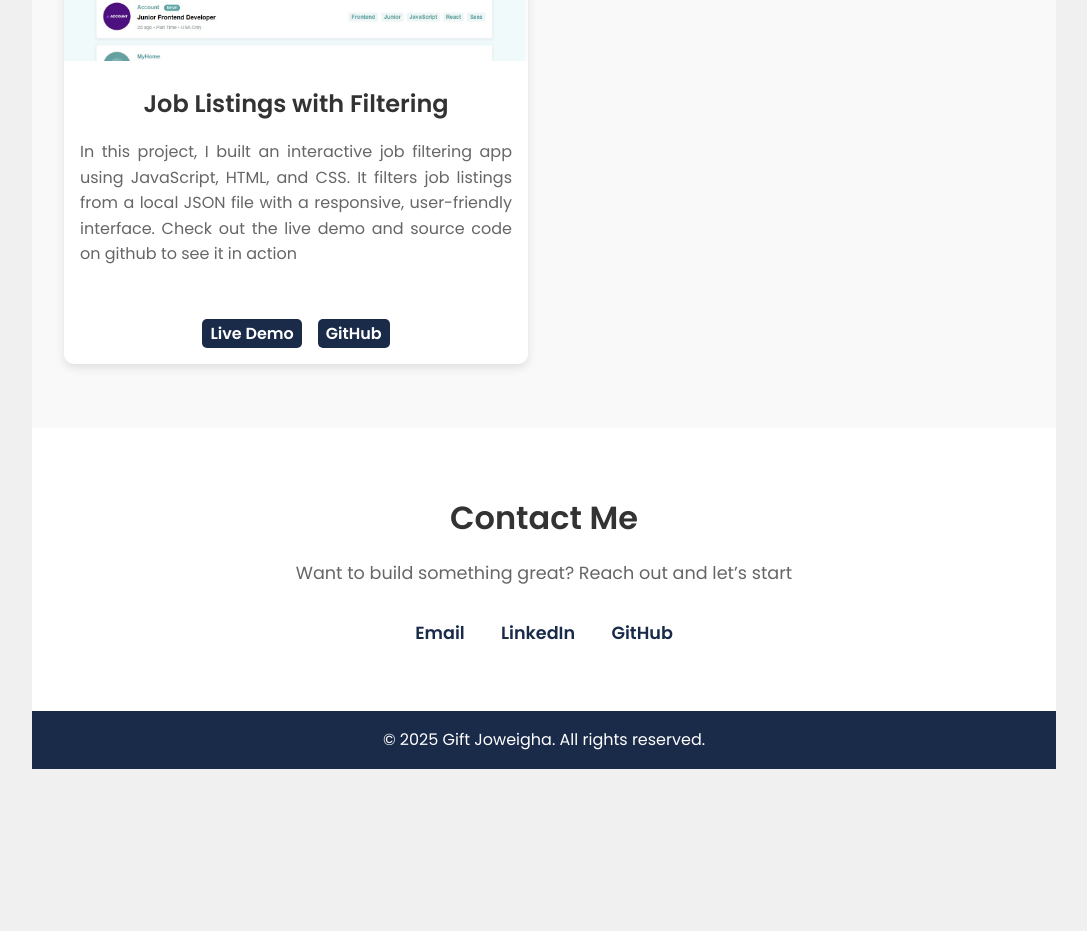
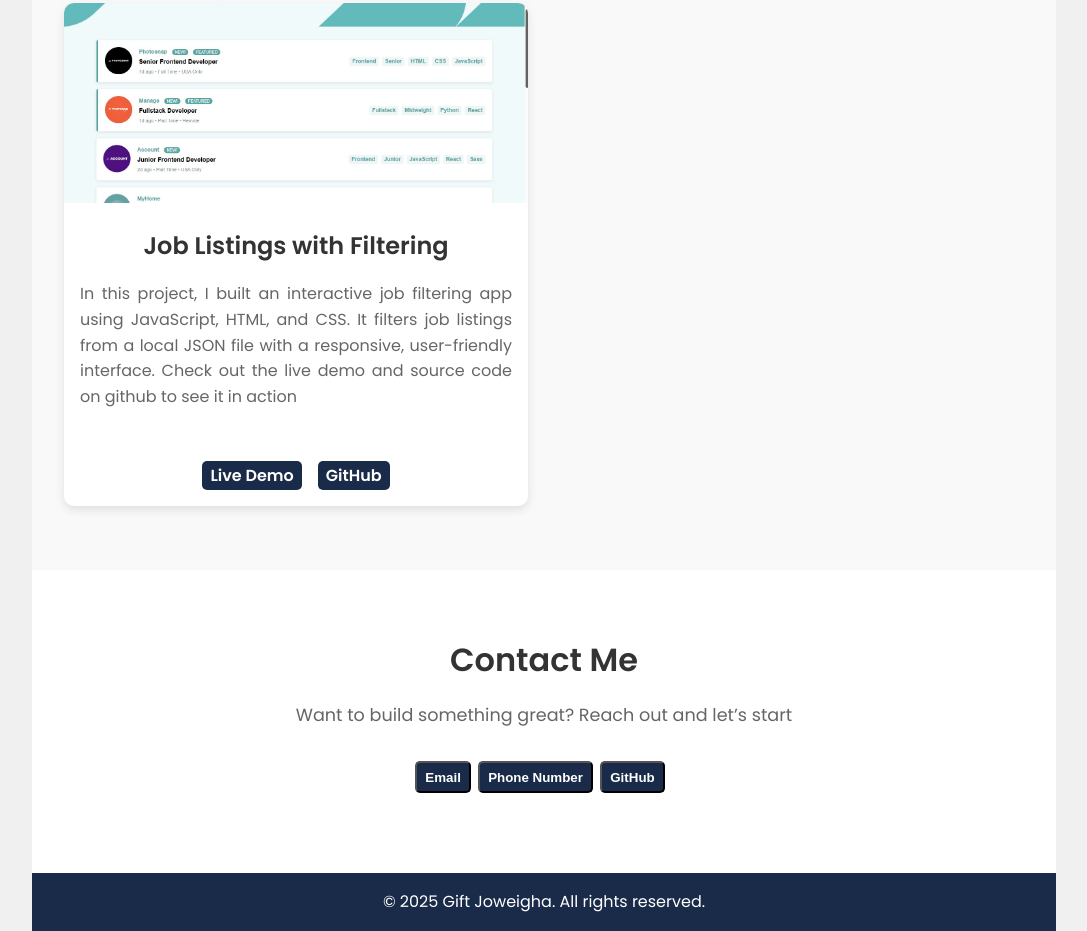
Before and after one commit to Geephted/main_portfolio, a plain HTML site: page index.html in a window 1280 px wide. Shown: the part 1587-2518 px from the top of the page, without its empty margins (96-1183 px from the left). Before the commit the page ends 2356 px from the top, so only its background shows below. Drawn offline with Linux system fonts and the light colour scheme.

Commit message:
portfolio

```diff
--- a/index.html
+++ b/index.html
@@ -28,7 +28,7 @@
         <section id="home" class="hero">
             <div class="hero-content">
                 <h2 class="am">Hi, I'm Gift Joweigha</h2>
-                <p class="center">Front-End Developer | Passionate about creating user-friendly web experiences</p>
+                <p class="center">Front-End Developer | Passionate about crafting responsive and user-friendly websites that deliver exceptional user experiences</p>
                 <a href="#projects" class="cta-button">Explore My Work</a>
             </div>
         </section>
@@ -37,7 +37,10 @@
         <section id="about" class="about">
             <h2>About Me</h2>
             <p class="center">
-                Fresh from a Front-End Development cohort, I’m skilled in HTML, CSS, and JavaScript, diving into tech with enthusiasm. I’m passionate about building responsive, user-friendly websites and eager to deepen my expertise. My goal is to grow through internships and hands-on projects, continuously expanding my knowledge. I’m excited to connect with like-minded developers to share ideas and grow. Explore my projects below to see my skills in action
+            A recent graduate of a Front-End Development cohort with a strong foundation in HTML, CSS, and JavaScript. I'm passionate about crafting responsive and user-friendly websites that deliver exceptional user experiences. I particularly enjoy the creative problem-solving aspect of front-end development, where I can turn design concepts into functional, interactive web solutions.
+            Eager to apply my skills in real-world settings, I'm seeking internships and collaborative projects to further develop my expertise and contribute to innovative work. I'm committed to continuous learning and staying updated with the latest front-end technologies. Connecting with fellow developers is important to me, as I believe that shared knowledge and collaboration lead to greater innovation.
+            Explore my projects below, demonstrating my capabilities. I'm eager to connect with like-minded professionals to explore potential opportunities.
+
             </p>
         </section>
 
@@ -86,9 +89,16 @@
             <p class="centers"> Want to build something great? Reach out and let’s start
             </p>
             <div class="contact-links">
-                <a href="mailto:gift.joweigha@gmail.com">Email</a>
+                <button class="email-btn" onclick="
+                  emailButton();
+                  ">Email</button>
+                <button class="phone-btn" onclick="
+                phoneButton ();
+                ">Phone Number</button>
+                <a href="https://github.com/Geephted?tab=repositories" target="_blank"><button class="git-btn">GitHub</button> </a>
+                <!-- <a href="mailto:gift.joweigha@gmail.com">Email</a>
                 <a href="#" target="_blank">LinkedIn</a>
-                <a href="https://github.com/Geephted?tab=repositories" target="_blank">GitHub</a>
+                <a href="https://github.com/Geephted?tab=repositories" target="_blank">GitHub</a> -->
             </div>
         </section>
 
--- a/script.js
+++ b/script.js
@@ -1,3 +1,18 @@
+// Contact Me
+const emailBtn = (document.querySelector ('.email-btn'));
+const phoneBtn = (document.querySelector('.phone-btn'));
+
+function emailButton() {
+    if (emailBtn.innerHTML === 'Email' ) {emailBtn.innerHTML = 'gift.joweigha@gmail.com' }
+    else {emailBtn.innerHTML = 'Email'}
+};
+
+function phoneButton () {
+    if (phoneBtn.innerHTML === 'Phone Number') { phoneBtn.innerHTML = '+2347034646934'}
+    else {phoneBtn.innerHTML = 'Phone Number'}
+};
+
+
 // Mobile menu toggle
 document.querySelector('.menu-toggle').addEventListener('click', () => {
     document.querySelector('.nav-links').classList.toggle('active');
--- a/styles.css
+++ b/styles.css
@@ -133,6 +133,7 @@ nav {
 .about p {
     font-size: 1.09rem;
     color: #666;
+    text-align: justify;
 }
 
 /* Projects Section */
@@ -257,6 +258,56 @@ p{
     text-decoration: underline;
 }
 
+.email-btn{
+    height: 2rem;
+    margin: 0 0.5rem 1rem;
+    padding: 0.1rem 0.5rem;
+    background: #1a2b4a;
+    color: #fff;
+    border-radius: 5px;
+    font-weight: 600;
+    transition: background 0.3s;
+}
+
+.phone-btn {
+    height: 2rem;
+    margin: 0 0.5rem 1rem;
+    padding: 0.1rem 0.5rem;
+    background: #1a2b4a;
+    color: #fff;
+    border-radius: 5px;
+    font-weight: 600;
+    transition: background 0.3s;
+    margin-left: -5px;
+    margin-right: -13px;
+}
+
+.git-btn{
+    height: 2rem;
+    margin: 0 0. 1rem;
+    padding: 0.1rem 0.5rem;
+    background: #1a2b4a;
+    color: #fff;
+    border-radius: 5px;
+    font-weight: 600;
+    transition: background 0.3s;
+}
+
+.email-btn:hover {
+    transform: translateY(-3px);
+}
+
+.phone-btn:hover {
+    transform: translateY(-3px);
+}
+
+.git-btn:hover {
+    transform: translateY(-5px);
+}
+
+
+
+
 /* Footer */
 footer {
     background: #1a2b4a;
```
